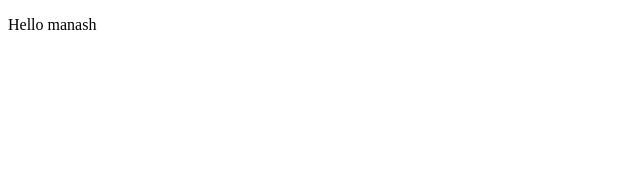
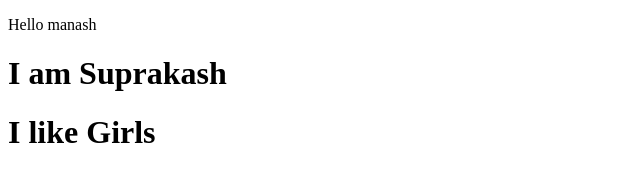
Before and after one commit to Manash2005/gitpractice, a plain HTML site: page index.html in a window 1280 px wide. Shown: the whole page, without its empty margins (0-640 px from the left). Drawn offline with Linux system fonts and the light colour scheme.

Commit message:
Changed index.html

```diff
--- a/index.html
+++ b/index.html
@@ -7,5 +7,7 @@
 </head>
 <body>
     <p>Hello manash</p>
+    <h1>I am Suprakash</h1>
+    <h1>I like Girls</h1>
 </body>
 </html>
```
